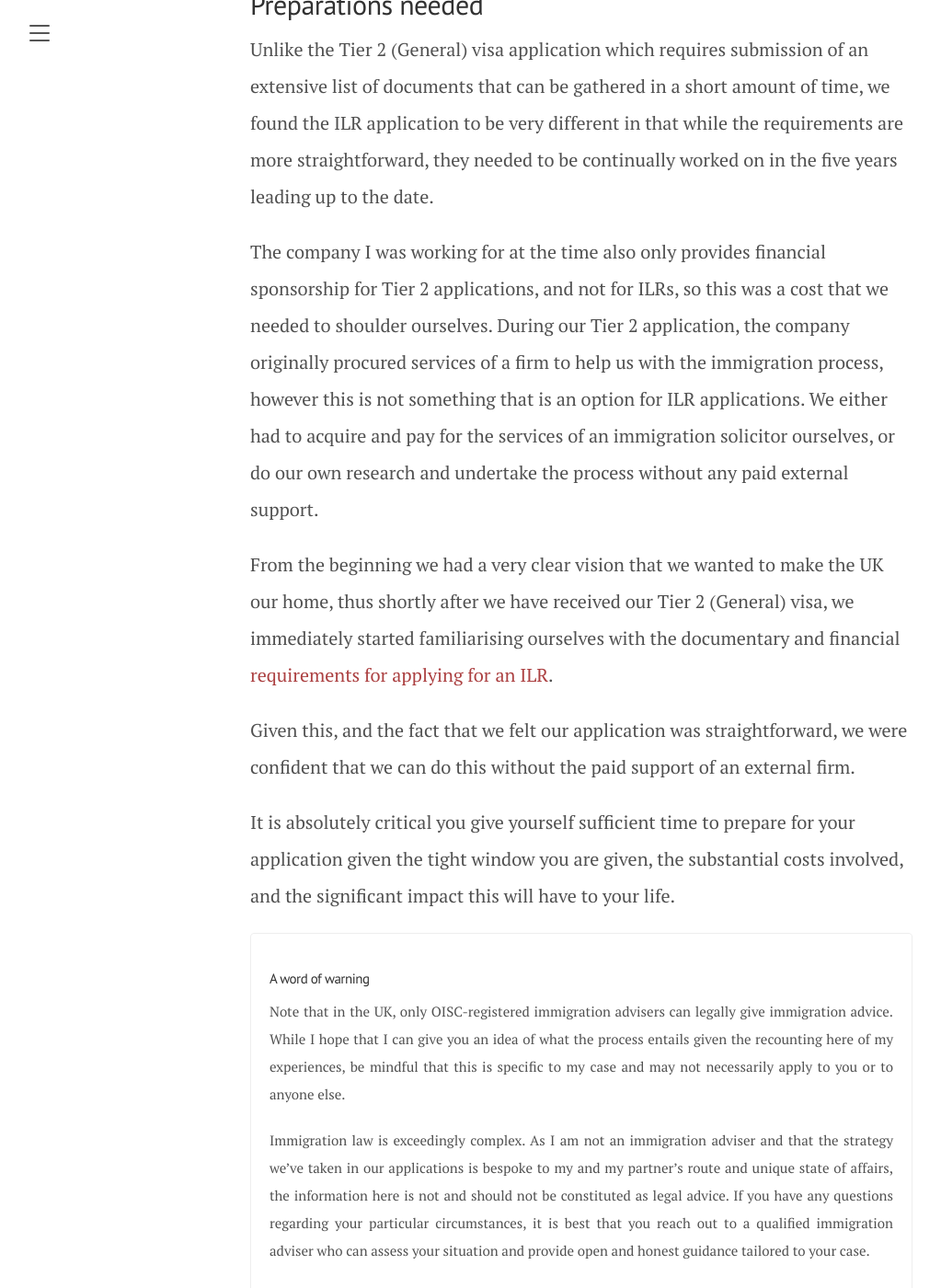
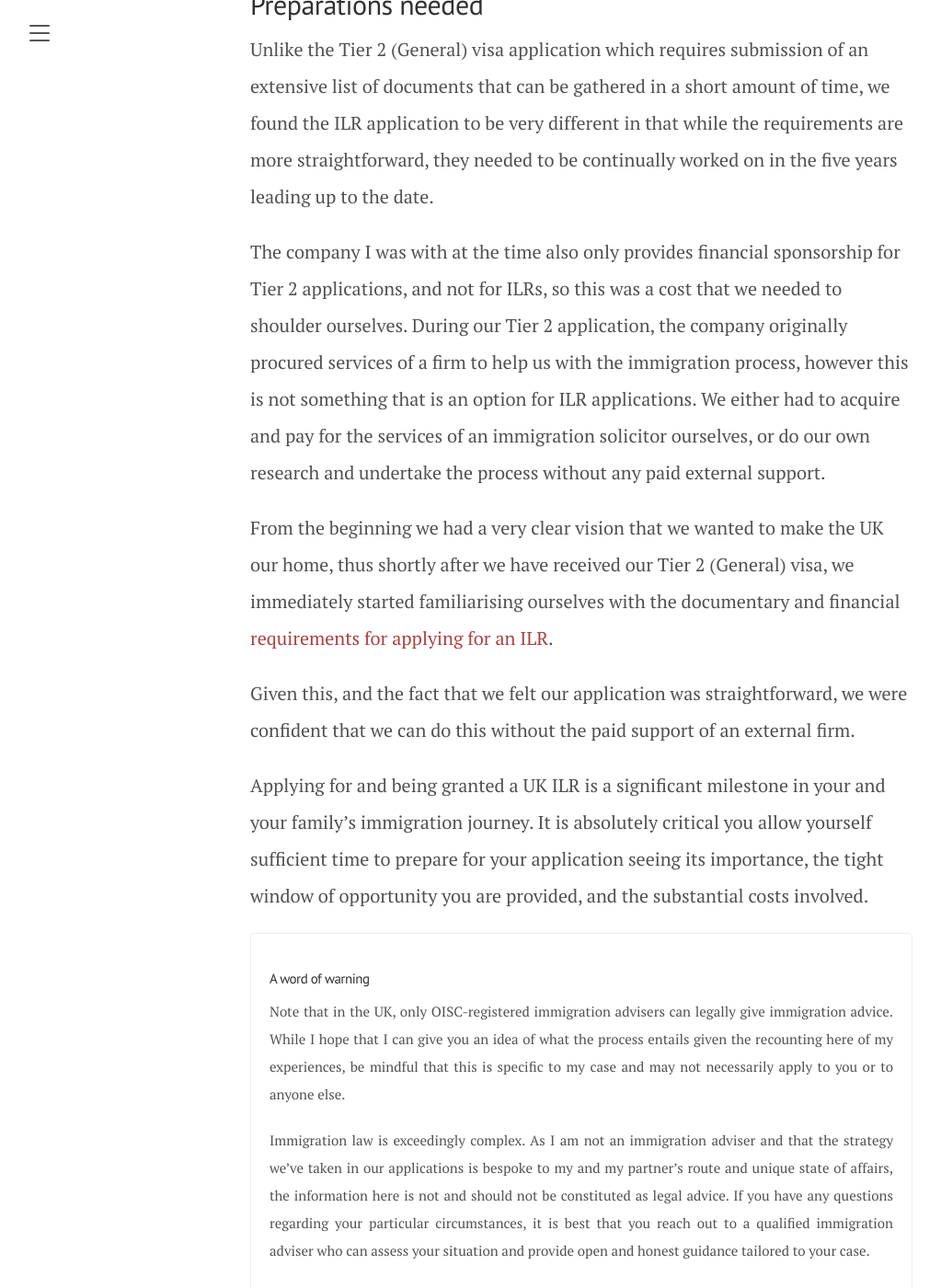
Before and after one commit to immigrationstory/uk, a Jekyll site: the page built from en-gb/_posts/2020-08-07-prepare-for-ilr.md, in a window 1280 px wide and 1400 px high, scrolled down 4550 px. Shown: the whole window at 92% size, without its empty margins (8-1031 px from the left). Built offline with Jekyll 4.4.1, drawn with Linux system fonts in a browser that asks for light colours; comment, search, counter and statistics services are not loaded.

Commit message:
Fix awkward wording in Prepare for ILR chapter

```diff
--- a/en-gb/_posts/2020-08-07-prepare-for-ilr.md
+++ b/en-gb/_posts/2020-08-07-prepare-for-ilr.md
@@ -70,12 +70,12 @@ My spouse entered the UK slightly later than me on 24/07/2015, which is 60 days
 ## Preparations needed
 Unlike the Tier 2 (General) visa application which requires submission of an extensive list of documents that can be gathered in a short amount of time, we found the ILR application to be very different in that while the requirements are more straightforward, they needed to be continually worked on in the five years leading up to the date.
 
-The company I was working for at the time also only provides financial sponsorship for Tier 2 applications, and not for ILRs, so this was a cost that we needed to shoulder ourselves. During our Tier 2 application, the company originally procured services of a firm to help us with the immigration process, however this is not something that is an option for ILR applications. We either had to acquire and pay for the services of an immigration solicitor ourselves, or do our own research and undertake the process without any paid external support.
+The company I was with at the time also only provides financial sponsorship for Tier 2 applications, and not for ILRs, so this was a cost that we needed to shoulder ourselves. During our Tier 2 application, the company originally procured services of a firm to help us with the immigration process, however this is not something that is an option for ILR applications. We either had to acquire and pay for the services of an immigration solicitor ourselves, or do our own research and undertake the process without any paid external support.
 
 From the beginning we had a very clear vision that we wanted to make the UK our home, thus shortly after we have received our Tier 2 (General) visa, we immediately started familiarising ourselves with the documentary and financial [requirements for applying for an ILR](https://www.gov.uk/settle-in-the-uk).
 
 Given this, and the fact that we felt our application was straightforward, we were confident that we can do this without the paid support of an external firm.
 
-It is absolutely critical you give yourself sufficient time to prepare for your application given the tight window you are given, the substantial costs involved, and the significant impact this will have to your life.
+Applying for and being granted a UK ILR is a significant milestone in your and your family's immigration journey. It is absolutely critical you allow yourself sufficient time to prepare for your application seeing its importance, the tight window of opportunity you are provided, and the substantial costs involved.
 
 {% include_relative general-disclaimer.md class='disclaimer' %}
```
